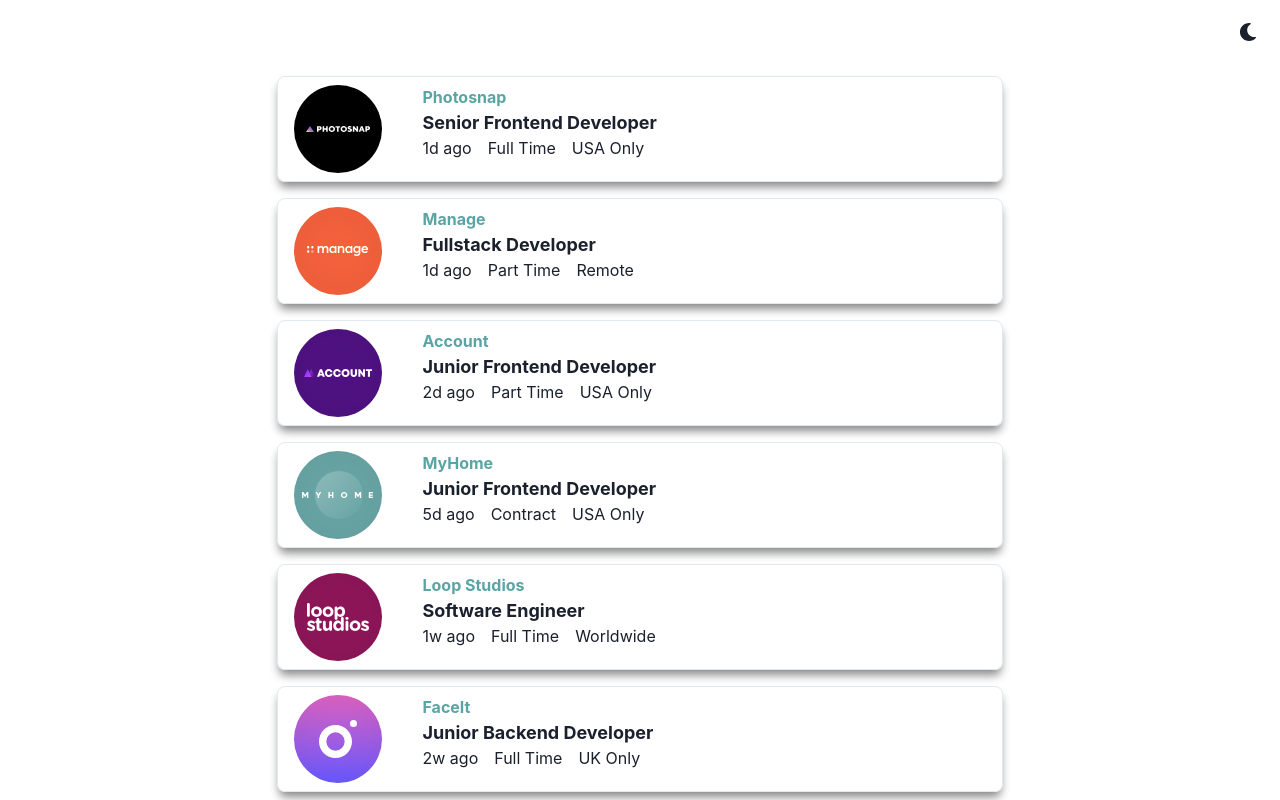
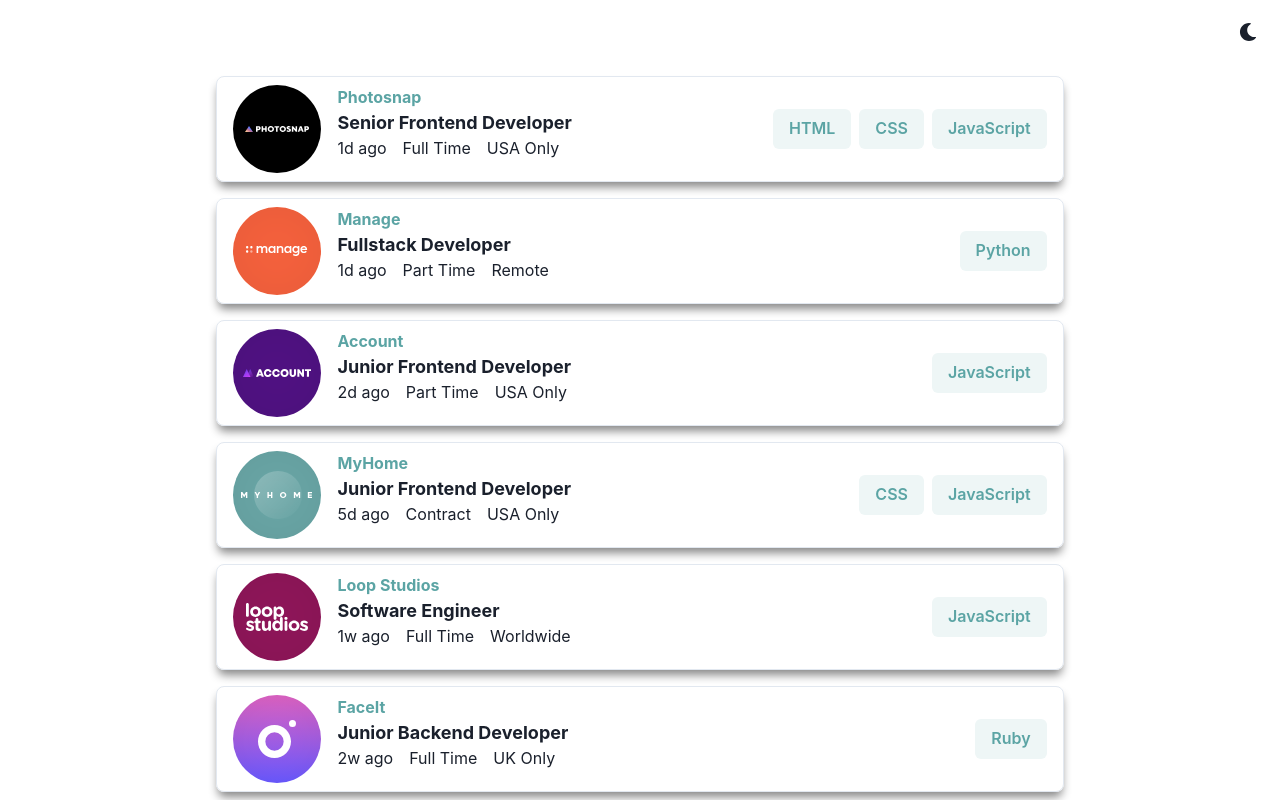
Before and after one commit to hsihak/job-listings, a React (Create React App) app: page / in a window 1280 px wide. Shown: the top 800 px of the page. Built offline with nearby package versions, Linux system fonts and the light colour scheme.

Commit message:
Added lanaguage buttons for each job

```diff
--- a/src/components/Job.tsx
+++ b/src/components/Job.tsx
@@ -1,5 +1,4 @@
-import React from 'react';
-import { Box, Text, Image, Flex, chakra } from '@chakra-ui/react';
+import { Box, Text, Image, Flex, chakra, Button } from '@chakra-ui/react';
 import Data from './data.json';
 import { motion } from 'framer-motion';
 const ChakraBox = chakra(motion.div, {});
@@ -7,12 +6,7 @@
 const Job = () => {
   // ~~~~~~~~~~~~~~~~~~~~~~~~~~~~~~~~~~~~~~~~~~~~~~~ //
   return (
-    <Flex
-      justifyContent='center'
-      minW='70%'
-      rowGap={[10, 10, 4, 4]}
-      py={[10, 10, 6, 6]}
-      flexDirection={'column'}>
+    <Flex rowGap={[10, 10, 4, 4]} py={[10, 10, 6, 6]} flexDirection={'column'}>
       {Data.map(item => {
         return (
           <ChakraBox whileHover={{ scale: 1.01 }} key={item.id}>
@@ -27,7 +21,10 @@
               _hover={{
                 borderLeft: '4px solid hsl(180, 29%, 50%)',
               }}
+              justifyContent={'space-between'}
+              alignItems={['flex-start', 'flex-start', 'center', 'center']}
               flexDirection={['column', 'column', 'row', 'row']}>
+              <Flex gap={4}>
                 <Box
                   position={['absolute', 'absolute', 'relative']}
                   width={['50px', '50px', 'max', 'max']}>
@@ -36,7 +33,6 @@
                     marginTop={['-54px', '-54px', '0px', '0px']}
                   />
                 </Box>
-
                 <Flex flexDirection='column'>
                   <Text fontSize='md' as='b' color={'hsl(180, 29%, 50%)'}>
                     {item.company}
@@ -48,11 +44,24 @@
                     cursor='pointer'>
                     {item.position}
                   </Text>
-                <Flex gap={4} fontSize='md'>
+                  <Flex gap={4} fontSize='md' flexFlow='wrap'>
                     <Text>{item.postedAt}</Text>
                     <Text>{item.contract}</Text>
                     <Text>{item.location}</Text>
                   </Flex>
+                </Flex>
+              </Flex>
+              <Flex gap={2} flexFlow='wrap' justifyContent={'flex-end'}>
+                {item.languages.map((lang, idex) => {
+                  return (
+                    <Button
+                      bgColor={'hsl(180, 31%, 95%)'}
+                      color={'hsl(180, 29%, 50%)'}
+                      key={idex}>
+                      {lang}
+                    </Button>
+                  );
+                })}
               </Flex>
             </Flex>
           </ChakraBox>
--- a/src/components/Layout/Layout.tsx
+++ b/src/components/Layout/Layout.tsx
@@ -3,7 +3,7 @@
 
 const Layout = () => {
   return (
-    <Container>
+    <Container minW={['90%', '90%', '90%', '70%']}>
       <Job />
     </Container>
   );
```
Lines whose indentation alone changed are shown as unchanged.
